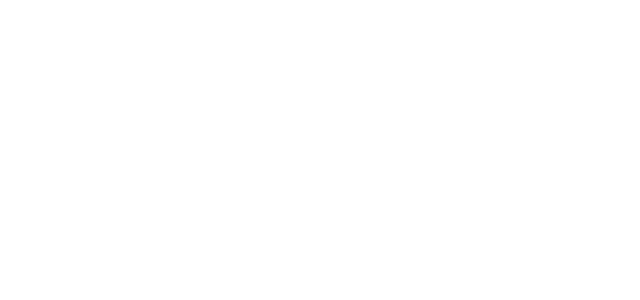
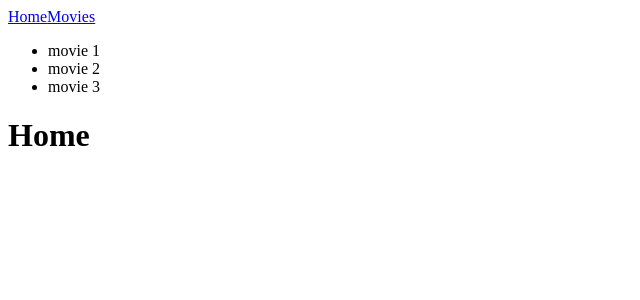
Before and after one commit to Andriy-Kond/m5_movies-search, a React (Create React App) app: page / in a window 1280 px wide. Shown: the top 300 px of the page, without its empty margins (0-640 px from the left). Built offline with nearby package versions, Linux system fonts and the light colour scheme.

Commit message:
add: routes

```diff
--- a/package.json
+++ b/package.json
@@ -7,9 +7,11 @@
     "@testing-library/jest-dom": "^5.17.0",
     "@testing-library/react": "^13.4.0",
     "@testing-library/user-event": "^13.5.0",
+    "axios": "^1.7.7",
     "gh-pages": "^6.1.1",
     "react": "^18.3.1",
     "react-dom": "^18.3.1",
+    "react-router-dom": "^6.26.1",
     "react-scripts": "5.0.1",
     "web-vitals": "^2.1.4"
   },
--- a/src/App.jsx
+++ b/src/App.jsx
@@ -1,5 +1,29 @@
+import { Route, Routes } from "react-router-dom";
+
+import AppSharedLayout from "AppSharedLayout";
+import Home from "pages/Home";
+import Movies from "pages/Movies";
+import MovieDetails from "pages/MovieDetails";
+import Cast from "pages/Cast";
+import Reviews from "pages/Reviews";
+import NoтExistentPage from "pages/NoтExistentPage";
+
 function App() {
-  return <></>;
+  return (
+    <>
+      <Routes>
+        <Route path="/" element={<AppSharedLayout />}>
+          <Route index element={<Home />} />
+          <Route path="movies" element={<Movies />} />
+          <Route path="movies/:movieId" element={<MovieDetails />}>
+            <Route path="movies/:movieId/cast" element={<Cast />} />
+            <Route path="movies/:movieId/reviews" element={<Reviews />} />
+          </Route>
+          <Route path="*" element={<NoтExistentPage />} />
+        </Route>
+      </Routes>
+    </>
+  );
 }
 
 export default App;
--- /dev/null
+++ b/src/AppSharedLayout.jsx
@@ -0,0 +1,15 @@
+import { NavLink, Outlet } from "react-router-dom";
+
+function AppSharedLayout() {
+  return (
+    <>
+      <NavLink to={"/"}>Home</NavLink>
+      <NavLink to={"/movies"}>Movies</NavLink>
+
+      {/* <NavLink to={"/movies/:movieId"}>Movie Name</NavLink> */}
+      <Outlet />
+    </>
+  );
+}
+
+export default AppSharedLayout;
--- a/src/index.js
+++ b/src/index.js
@@ -1,10 +1,14 @@
 import React from "react";
 import ReactDOM from "react-dom/client";
+
 import App from "./App";
+import { BrowserRouter } from "react-router-dom";
 
 const root = ReactDOM.createRoot(document.getElementById("root"));
 root.render(
   <React.StrictMode>
-    <App />
+    <BrowserRouter>
+      <App />
+    </BrowserRouter>
   </React.StrictMode>,
 );
--- /dev/null
+++ b/src/pages/Cast.jsx
@@ -0,0 +1,9 @@
+function Cast() {
+  return (
+    <>
+      <h1>Cast</h1>
+    </>
+  );
+}
+
+export default Cast;
--- /dev/null
+++ b/src/pages/Home.jsx
@@ -0,0 +1,30 @@
+import { useEffect, useState } from "react";
+import { useLocation } from "react-router-dom";
+
+import fetchMovies from "services/fetchMovies";
+
+function Home() {
+  const [movies, setMovies] = useState();
+
+  const location = useLocation();
+
+  useEffect(() => {
+    // http запит за популярними фільмами
+    const getMovies = fetchMovies();
+
+    setMovies(getMovies);
+  }, []);
+
+  return (
+    <>
+      <ul>
+        {movies?.map(movie => (
+          <li key={movie}>movie {movie}</li>
+        ))}
+      </ul>
+      <h1>Home</h1>
+    </>
+  );
+}
+
+export default Home;
--- /dev/null
+++ b/src/pages/MovieDetails.jsx
@@ -0,0 +1,13 @@
+import { NavLink, useLocation } from "react-router-dom";
+
+function MovieDetails() {
+  return (
+    <>
+      <h1>MovieDetails</h1>
+      <NavLink to={"movies/:movieId/cast"}>Cast</NavLink>
+      <NavLink to={"movies/:movieId/reviews"}>Reviews</NavLink>
+    </>
+  );
+}
+
+export default MovieDetails;
--- /dev/null
+++ b/src/pages/Movies.jsx
@@ -0,0 +1,9 @@
+function Movies() {
+  return (
+    <>
+      <h1>Movies</h1>
+    </>
+  );
+}
+
+export default Movies;
--- /dev/null
+++ b/src/pages/NoтExistentPage.jsx
@@ -0,0 +1,9 @@
+function NoтExistentPage() {
+  return (
+    <>
+      <h1>NoтExistentPage</h1>
+    </>
+  );
+}
+
+export default NoтExistentPage;
--- /dev/null
+++ b/src/pages/Reviews.jsx
@@ -0,0 +1,9 @@
+function Reviews() {
+  return (
+    <>
+      <h1>Reviews</h1>
+    </>
+  );
+}
+
+export default Reviews;
--- /dev/null
+++ b/src/services/fetchMovies.jsx
@@ -0,0 +1,16 @@
+// Your request for an API key has been approved. You can start using this key immediately.
+// API Key: 4bbdf91bf3cd1196a212f990d3c9214f
+
+// Here's an example API request:
+// https://api.themoviedb.org/3/movie/550?api_key=4bbdf91bf3cd1196a212f990d3c9214f
+
+const API_KEY = "4bbdf91bf3cd1196a212f990d3c9214f";
+const MAIN_URL = "https://api.themoviedb.org/3/movie";
+
+function fetchMovies() {
+  // http запит
+  const result = [1, 2, 3];
+  return result;
+}
+
+export default fetchMovies;
```
Also changed, not shown: 2 other files (tests, documents, lock files or other folders).
